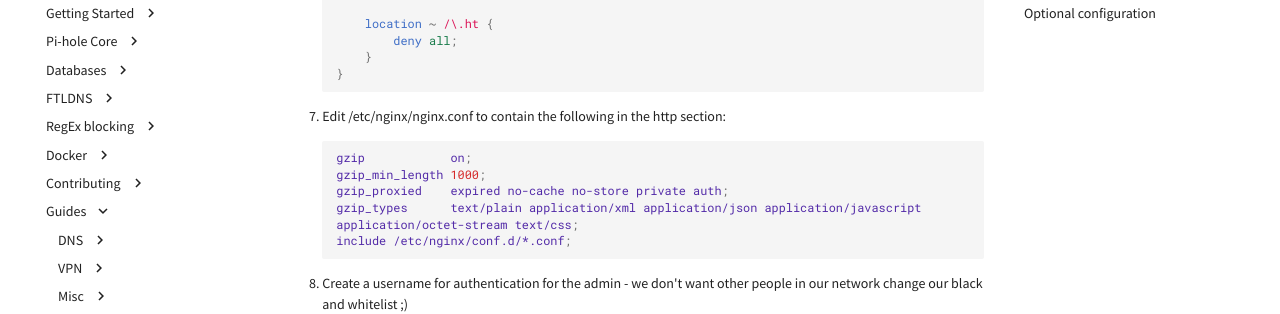
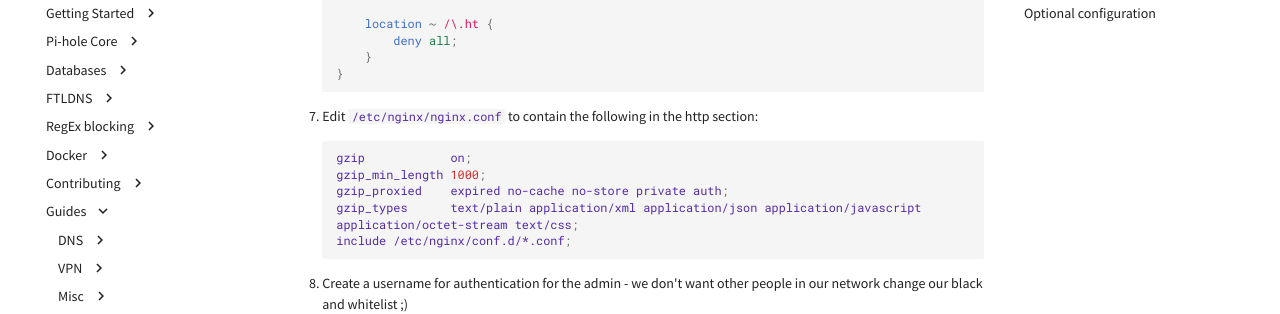
Before and after one commit to pi-hole/docs, an MkDocs documentation site: the page built from docs/guides/webserver/nginx.md, in a window 1280 px wide and 900 px high, scrolled down 1332 px. Shown: the part 153-467 px from the top of the window. Built offline with MkDocs 1.6.1 and Material for MkDocs 9.7.7, drawn with Linux system fonts in a browser that asks for light colours; comment, search, counter and statistics services are not loaded; part of the change alters nothing that is shown.

````diff
--- a/docs/guides/webserver/nginx.md
+++ b/docs/guides/webserver/nginx.md
@@ -82,7 +82,7 @@
     }
     ```
 
-7. Edit /etc/nginx/nginx.conf to contain the following in the http section:
+7. Edit `/etc/nginx/nginx.conf` to contain the following in the http section:
     ```bash
     gzip            on;
     gzip_min_length 1000;
@@ -103,25 +103,25 @@
     chown -R www-data:www-data /var/www/html
     ```
 
-9. Make sure the html directory is writable
+10. Make sure the html directory is writable
 
     ```bash
     chmod -R 755 /var/www/html
     ```
 
-10. Grant the admin panel access to the gravity database
+11. Grant the admin panel access to the gravity database
 
     ```bash
     usermod -aG pihole www-data
     ```
 
-11. Start php7.3-fpm daemon
+12. Start php7.3-fpm daemon
 
     ```bash
     service php7.3-fpm start
     ```
 
-12. Start nginx web server
+13. Start nginx web server
 
     ```bash
     service nginx start
````
